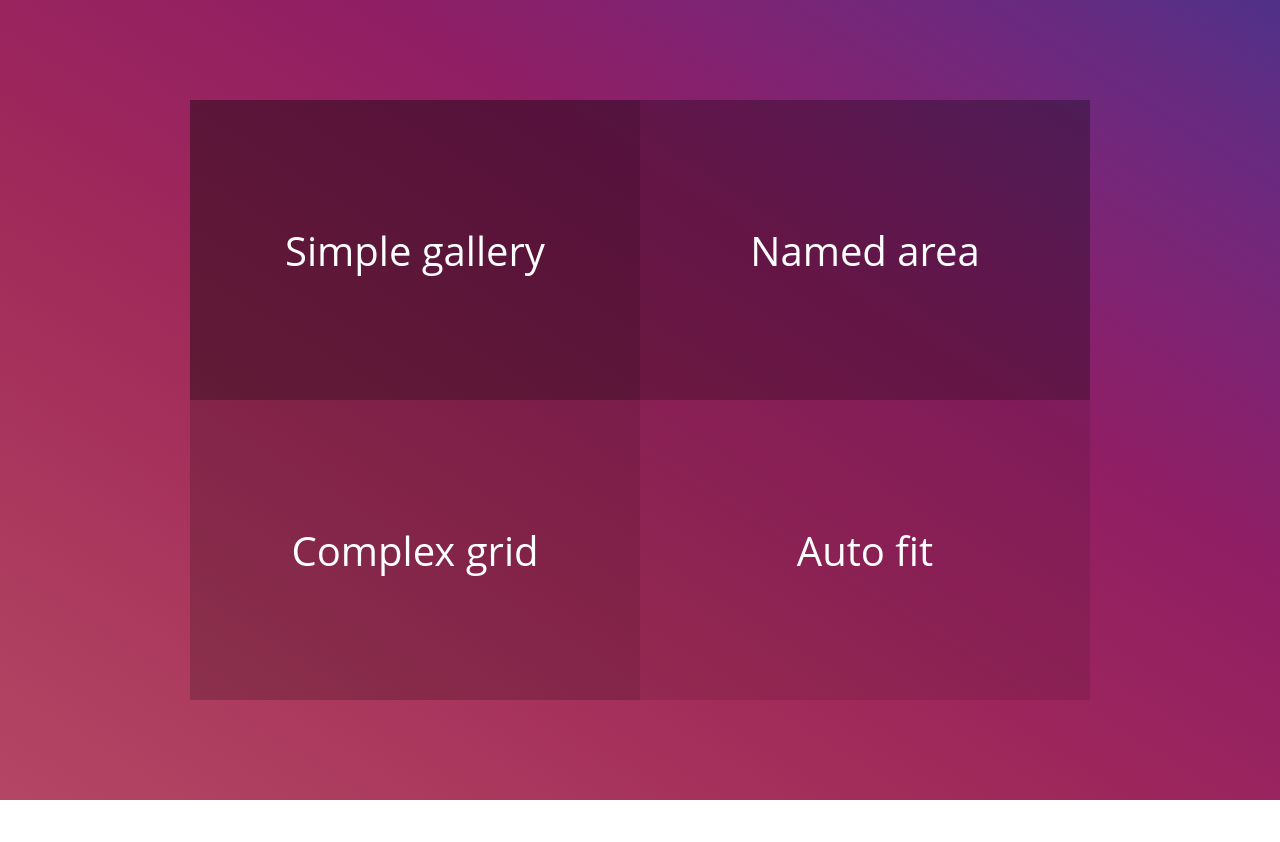
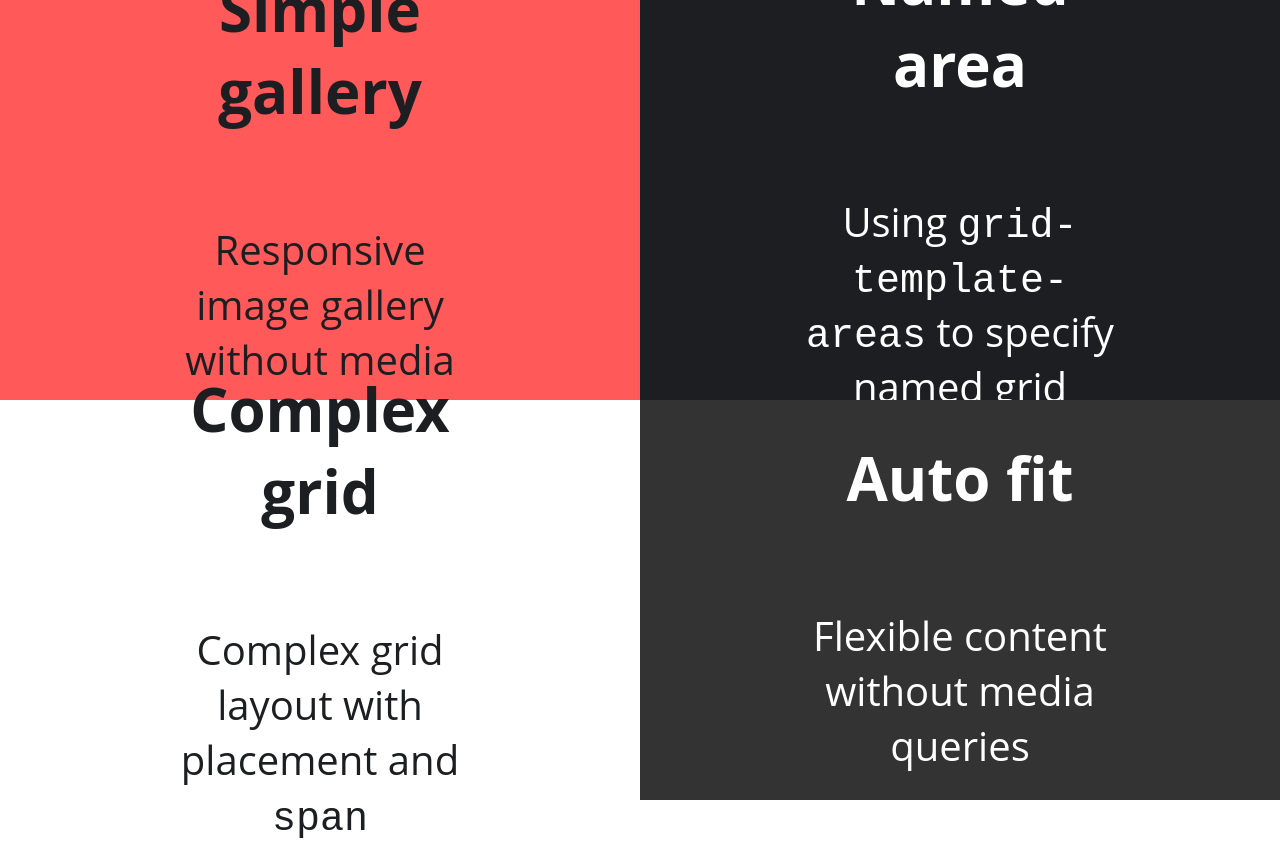
Before and after one commit to justinslack/layout-workshop, a plain HTML site: page index.html in a window 1280 px wide. Before the commit the page ends 800 px from the top, so only its background shows below. Drawn offline with Linux system fonts and the light colour scheme.

Commit message:
Update example landing page

```diff
--- a/index.html
+++ b/index.html
@@ -8,10 +8,22 @@
 </head>
 <body>
   <div class="grid">
-    <a href="simple-gallery/index.html" target="_blank">Simple gallery</a>
-    <a href="named-areas/index.html" target="_blank">Named area</a>
-    <a href="complex-grid/index.html" target="_blank">Complex grid</a>
-    <a href="auto-fit-example/index.html" target="_blank">Auto fit</a>
+    <a href="simple-gallery/index.html" target="_blank">
+      <h2>Simple gallery</h2>
+      <p>Responsive image gallery without media queries</p>
+    </a>
+    <a href="named-areas/index.html" target="_blank">
+      <h2>Named area</h2>
+      <p>Using <code>grid-template-areas</code> to specify named grid areas.</p>
+    </a>
+    <a href="complex-grid/index.html" target="_blank">
+      <h2>Complex grid</h2>
+      <p>Complex grid layout with placement and <code>span</code></p>
+    </a>
+    <a href="auto-fit-example/index.html" target="_blank">
+      <h2>Auto fit</h2>
+      <p>Flexible content without media queries</p>
+    </a>
   </div>
 </body>
 </html>
--- a/named-areas/style.css
+++ b/named-areas/style.css
@@ -29,12 +29,12 @@ h2 {
 }
 
 p {
-   margin: 0;
+   margin-bottom: 0;
 }
 
 img {
   max-width:  100%;
-  width:  100%;
+  /* width:  100%; */
 }
 
 /* grid stuffs */
@@ -65,6 +65,11 @@ img {
       'avatar name'
       'bio bio';
   }
+
+  p {
+    margin: 0;
+  }
+
 }
 
 .user-profile__username {
@@ -76,12 +81,19 @@ img {
   justify-content: space-evenly;
 }
 
-.user-profile__username span > span {
+.user-profile__username p > span {
   color: #ff0168;
+  font-weight:  bold;
 }
 
 .user-profile__avatar {
+  display: flex;
   grid-area: avatar;
+  justify-content: center;
+}
+
+.user-profile__avatar img {
+  border-radius:  100%;
 }
 
 .user-profile__bio {
--- a/style.css
+++ b/style.css
@@ -9,7 +9,6 @@ html {
 }
 
 body {
-  background-image: linear-gradient(to right top, #b44664, #af4061, #ab395e, #a6325c, #a12b59, #9c265c, #962260, #901e63, #85216e, #772678, #662b81, #4f3188);
   font-family: "Open Sans", sans-serif;
 
   display: flex;
@@ -18,8 +17,6 @@ body {
   justify-content: center;
 
   margin: 0;
-  height:  100vh;
-  width:  100vw;
 }
 
 *, *::before, *::after {
@@ -28,36 +25,40 @@ body {
 
 .grid {
   display: grid;
-  grid-template-columns: repeat(2, 450px);
-  grid-template-rows: repeat(2, 300px);
-
+  grid-template-columns: repeat(2, 50%);
+  grid-template-rows: repeat(2, 50%);
+  height:  100vh;
+  width:  100vw;
 }
 
 a {
-  color:  white;
+  color: white;
   font-size:  2.5rem;
   display: flex;
   align-items:  center;
+  flex-direction: column;
   justify-content: center;
+  padding: 2rem 10rem;
+  text-align: center;
   text-decoration: none;
 }
 
-a:hover {
-  box-shadow: inset 0px 0px 5px 3px rgba(0,0,0,0.4);
-}
-
 a:nth-of-type(1) {
-  background-color: rgba(0,0,0,0.4);
+  background-color: #FF5959;
+  color: #1C1E22;
 }
 
 a:nth-of-type(2) {
-  background-color: rgba(0,0,0,0.3);
+  background-color: #1C1E22;
+  color: white;
+}
+
+a:nth-of-type(4) {
+  background-color: #333333;
+  color: white;
 }
 
 a:nth-of-type(3) {
-  background-color: rgba(0,0,0,0.2);
+  background-color: white;
+  color: #1C1E22;
 }
-
-a:nth-of-type(4) {
-  background-color: rgba(0,0,0,0.1);
-}
```
Also changed, not shown: named-areas/index.html (+6 -4 lines).
